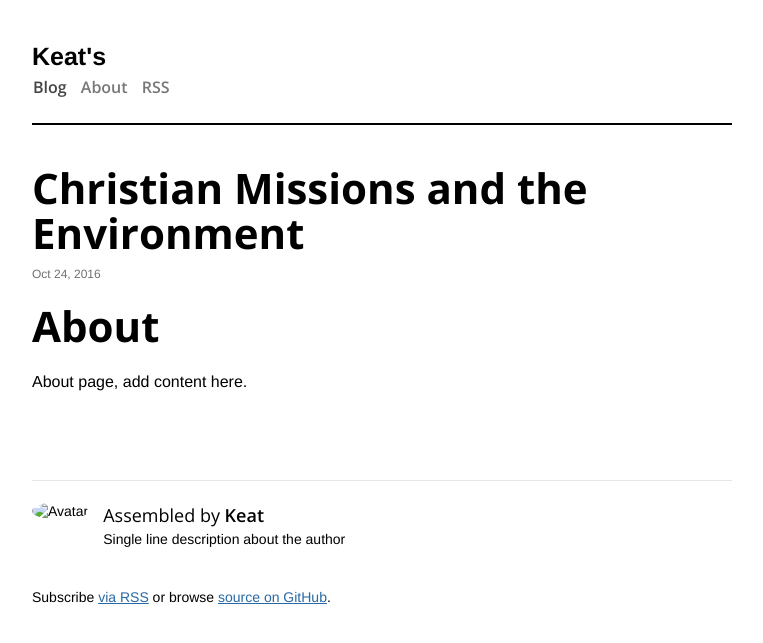
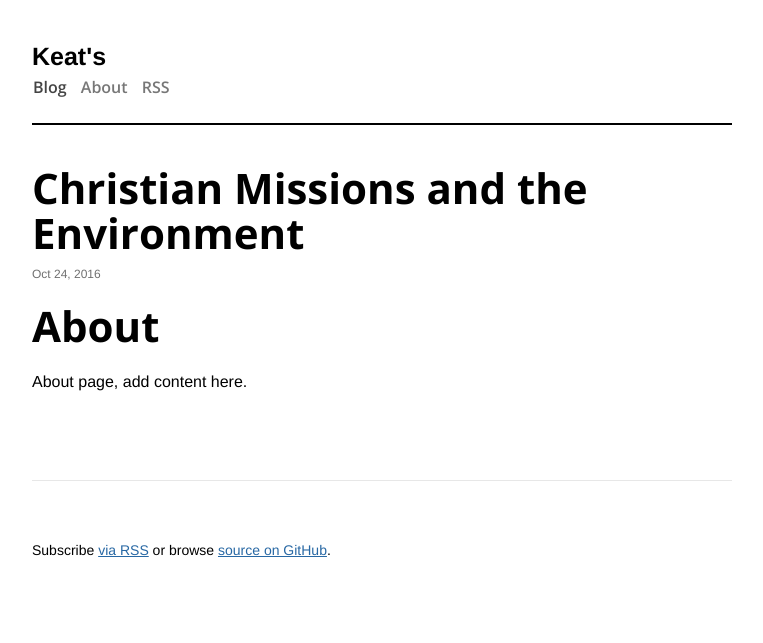
Before and after one commit to keatosis/keatosis.github.io, a Jekyll site: the page built from index.html, in a window 1280 px wide. Shown: the top 643 px of the page, without its empty margins (258-1021 px from the left). Built offline with Jekyll 4.4.1, drawn with Linux system fonts in a browser that asks for light colours; comment, search, counter and statistics services are not loaded.

Commit message:
Update post_footer.html

```diff
--- a/_includes/post_footer.html
+++ b/_includes/post_footer.html
@@ -1,9 +1,9 @@
 <div class="article-author">
-    <div class="avatar">
+    <!-- <div class="avatar">
     <img width="50" height="50" src="{{ site.author_avatar }}" alt="{{ post.author }} Avatar"/>
     </div>
     <div class="name">
         <h4>Assembled by <b>{{ site.author }}</b> </h4>
         Single line description about the author
-    </div>
+    </div> -->
 </div>
```
